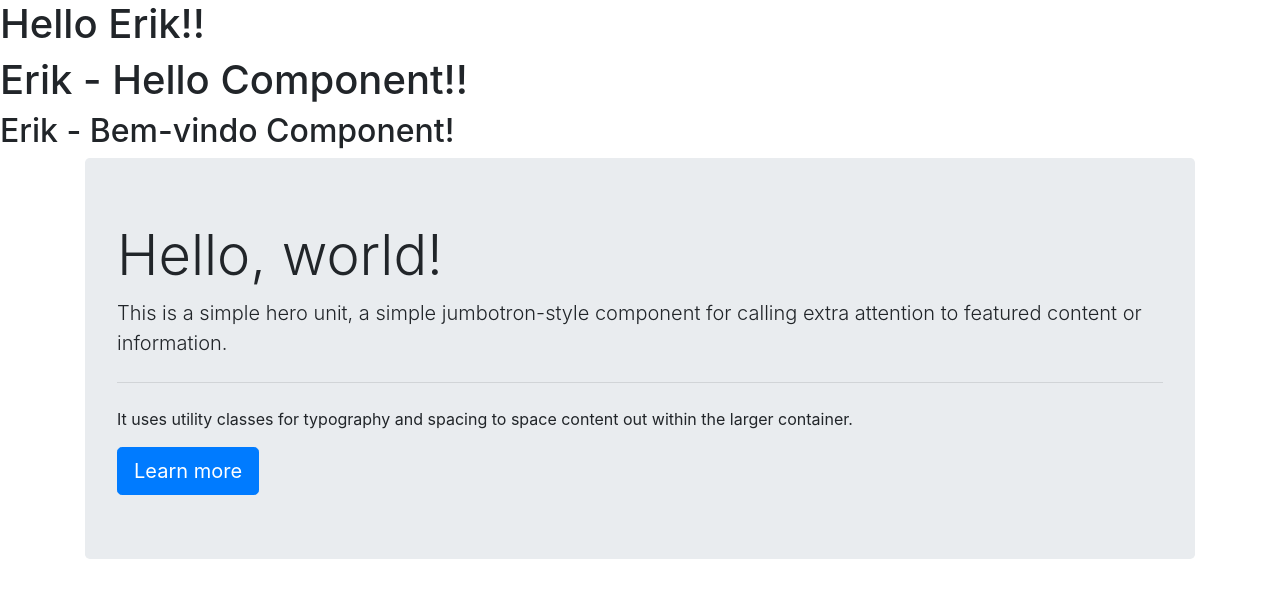
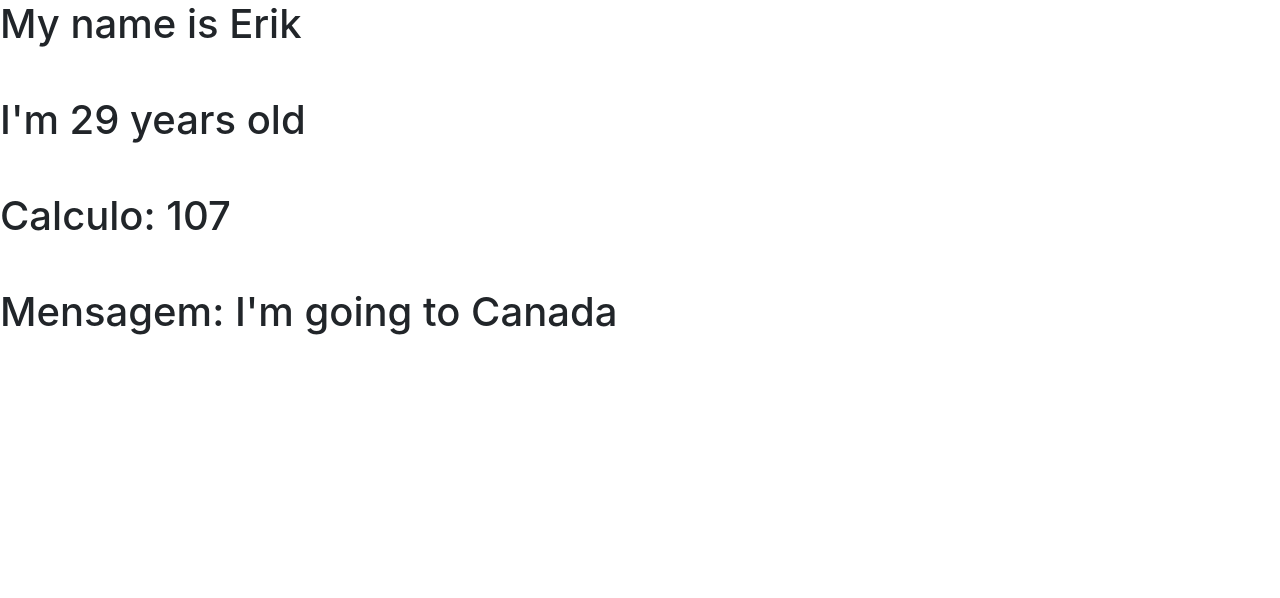
Before and after one commit to erikflima/Repositorio-Projeto-27-Alga-Money-Angular, an Angular app: page / in a window 1280 px wide. Shown: the top 598 px of the page. Built offline with nearby package versions, Linux system fonts and the light colour scheme.

Commit message:
Curso: Fullstack Angular e Spring - Julho-2018
Video: 9.6. Usando interpolação

Obs:

 - Usando 'interpolaçao', que é acessar variaveis e metodos da classe "app.component.ts" na classe "app.component.html"

 - Pegando o valor de uma variavel, chamando um metodo, fazendo uma conta simples"

```diff
--- a/src/app/app.component.html
+++ b/src/app/app.component.html
@@ -1,22 +1,18 @@
   <h1>
-    Hello {{nome}}!!
+
+    <!-- Pegando a variavel 'nome' la do arquivo 'app.component.ts'-->
+    My name is {{nome}}
+    <br><br>
+
+     <!-- Pegando a variavel 'idade' la do arquivo 'app.component.ts'-->
+    I'm {{idade}} years old
+    <br><br>
+
+    <!-- Fazendo uma conta simples -->
+    Calculo: {{100 + 7}}
+    <br><br>
+
+    <!-- Chamando um metodo la do arquivo 'app.component.ts'-->
+    Mensagem: {{ getExemplo() }}
+
   </h1>
-
-  <!-- Tag que criei-->
-  <hello></hello>
-
-  <!-- Tag que criei-->
-  <app-bem-vindo></app-bem-vindo>
-
- <!-- Tag da biblioteca d bootStrap -->
- <div class="container">
-
-    <div class="jumbotron">
-      <h1 class="display-4">Hello, world!</h1>
-      <p class="lead">This is a simple hero unit, a simple jumbotron-style component for calling extra attention to featured content or information.</p>
-      <hr class="my-4">
-      <p>It uses utility classes for typography and spacing to space content out within the larger container.</p>
-      <a class="btn btn-primary btn-lg" href="#" role="button">Learn more</a>
-    </div>
-
- </div>
--- a/src/app/app.component.ts
+++ b/src/app/app.component.ts
@@ -17,7 +17,14 @@
 
 export class AppComponent {
 
-  //Criando uma variavel.
+  //Criando variaveis.
   nome = 'Erik';
+  idade = 29;
 
+
+  //Criando um metodo exemplo
+  getExemplo(){
+
+    return "I'm going to Canada";
+  }
 }
```
